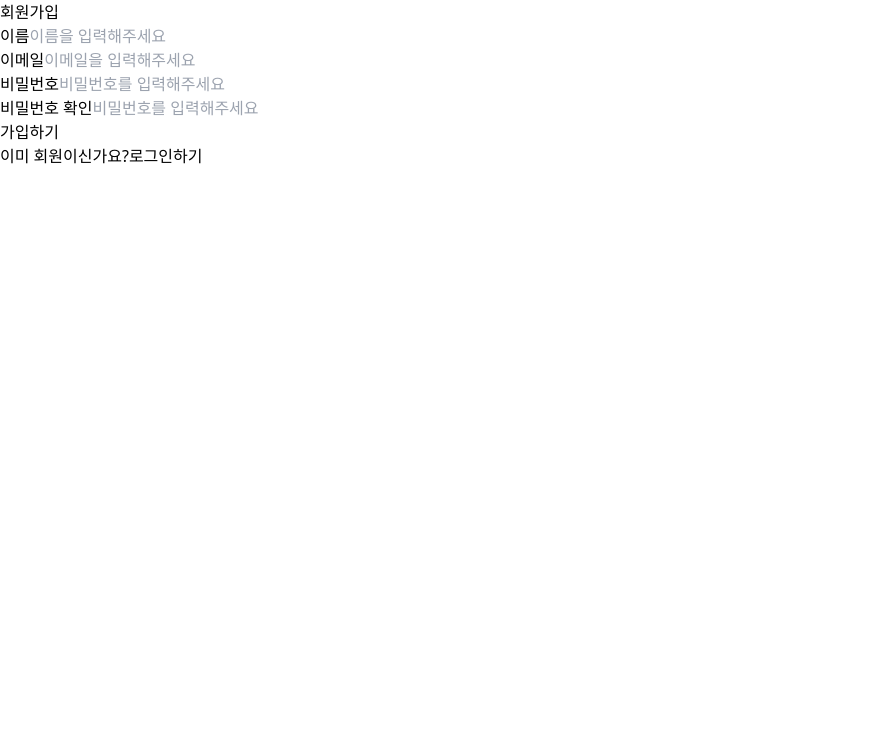
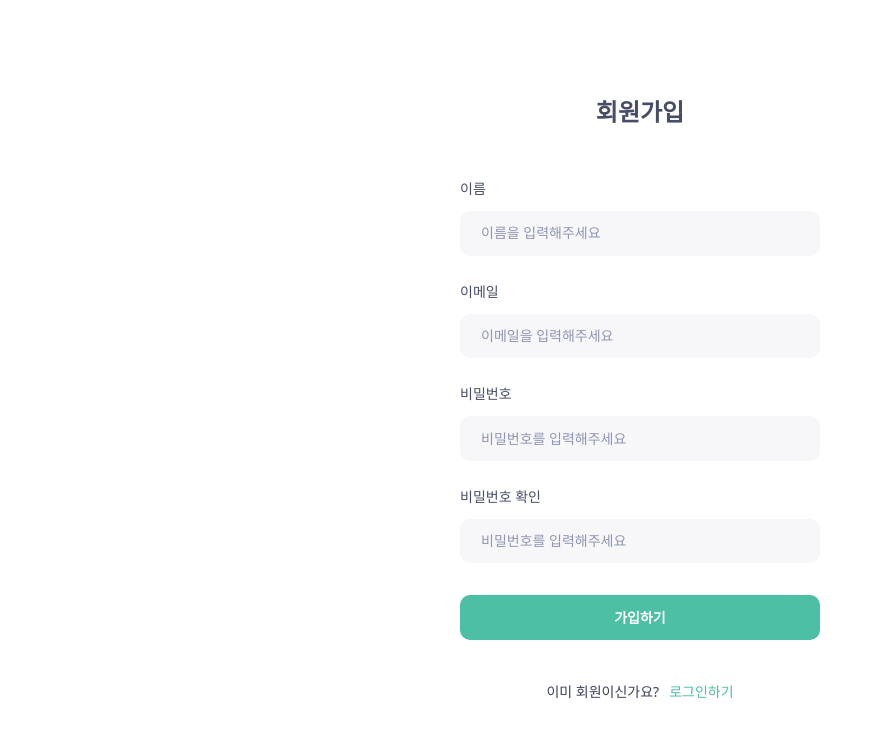
Before and after one commit to sprint6-part3/WeKitBucket, a Next.js app: page /signup in a window 1280 px wide. Shown: the top 738 px of the page, without its empty margins (0-882 px from the left). Built offline with nearby package versions, Linux system fonts and the light colour scheme.

Commit message:
✨ feat : 스타일링 및 기본 구조 다듬기

```diff
--- /dev/null
+++ b/src/app/(auth)/signup/components/Button.tsx
@@ -0,0 +1,14 @@
+import React from "react";
+
+function Button({ type, children }: React.ButtonHTMLAttributes<HTMLButtonElement>) {
+  return (
+    <button
+      type={type}
+      className="mt-8 w-full max-w-[400px] rounded-[10px] bg-primary-green-200 py-[10.5px] text-sm font-semibold leading-[1.7] text-white"
+    >
+      {children}
+    </button>
+  );
+}
+
+export default Button;
--- /dev/null
+++ b/src/app/(auth)/signup/components/ErrorText.tsx
@@ -0,0 +1,7 @@
+import React, { PropsWithChildren } from "react";
+
+function ErrorText({ children }: PropsWithChildren) {
+  return <p className="text-xs leading-[1.5] text-primary-red-200">{children}</p>;
+}
+
+export default ErrorText;
--- /dev/null
+++ b/src/app/(auth)/signup/components/Input.tsx
@@ -0,0 +1,23 @@
+import React, { forwardRef } from "react";
+
+interface IInputProps extends React.InputHTMLAttributes<HTMLInputElement> {
+  validationCheck?: boolean;
+}
+
+export default forwardRef(function Input(
+  { validationCheck, ...rest }: IInputProps,
+  ref: React.LegacyRef<HTMLInputElement>,
+) {
+  return (
+    <input
+      autoComplete="off"
+      className={`box-border w-full rounded-[10px] border border-primary-gray-100 px-5 py-[9.5px] text-sm leading-[1.7] text-primary-gray-500 outline-0 placeholder:text-[#8F95B2] ${
+        validationCheck
+          ? "bg-primary-red-100 focus:border-primary-red-100 focus:bg-primary-red-100"
+          : "bg-primary-gray-100 focus:border-primary-green-200 focus:bg-white"
+      }`}
+      ref={ref}
+      {...rest}
+    />
+  );
+});
--- /dev/null
+++ b/src/app/(auth)/signup/components/Label.tsx
@@ -0,0 +1,11 @@
+import React from "react";
+
+function Label({ htmlFor, children }: React.LabelHTMLAttributes<HTMLLabelElement>) {
+  return (
+    <label htmlFor={htmlFor} className="text-sm leading-[1.7] text-primary-gray-500">
+      {children}
+    </label>
+  );
+}
+
+export default Label;
--- a/src/app/(auth)/signup/page.tsx
+++ b/src/app/(auth)/signup/page.tsx
@@ -1,94 +1,105 @@
-import React, { useRef } from "react";
+"use client";
+
+import React from "react";
 import Link from "next/link";
 import { useForm } from "react-hook-form";
+import { UserInput } from "@/types/auth";
+import Button from "./components/Button.tsx";
+import ErrorText from "./components/ErrorText.tsx";
+import Input from "./components/Input.tsx";
+import Label from "./components/Label.tsx";
 
-interface IForm {
-  name: string;
-  email: string;
-  pwd: string;
-  pwd_confirm: string;
-}
+const EMAIL_REGEX = /^[a-zA-Z0-9._-]+@[a-zA-Z0-9.-]+\.[a-zA-Z]{2,4}$/i;
 
 function SignUp() {
   const {
     register,
     watch,
     formState: { errors },
-  } = useForm<IForm>({
-    mode: "onSubmit",
-    defaultValues: {
-      name: "",
-      email: "",
-      pwd: "",
-    },
-  });
-
-  const passwordRef = useRef<string | null>(null);
-  passwordRef.current = watch("pwd");
+  } = useForm<UserInput>({ mode: "onChange" });
 
   return (
-    <form>
-      <div>회원가입</div>
-      <div>
-        <label htmlFor="name">이름</label>
-        <input
+    <div className="mx-auto flex min-h-dvh w-full max-w-[400px] items-center justify-center px-5 py-5">
+      <div className="flex-1">
+        <h2 className="text-center text-2xl font-semibold leading-[1.3] text-primary-gray-500">회원가입</h2>
+
+        <form className="mb-[40px] mt-[50px]">
+          <div className="grid gap-6">
+            <div className="grid gap-[10px]">
+              <Label htmlFor="name">이름</Label>
+              <Input
                 id="name"
                 placeholder="이름을 입력해주세요"
-          {...register("pwd", {
+                {...register("name", {
                   maxLength: {
                     value: 10,
                     message: "열 자 이하로 작성해주세요.",
                   },
                 })}
+                validationCheck={!!errors.name}
               />
+              {errors?.name && <ErrorText>{errors.name?.message}</ErrorText>}
             </div>
-      {errors?.email ? <p className="error">{errors.email?.message}</p> : null}
-      <div>
-        <label htmlFor="email">이메일</label>
-        <input
+
+            <div className="grid gap-[10px]">
+              <Label htmlFor="email">이메일</Label>
+              <Input
                 id="email"
                 placeholder="이메일을 입력해주세요"
                 {...register("email", {
                   pattern: {
-              value: /^[0-9a-zA-Z]([-_.]?[0-9a-zA-Z])*@[0-9a-zA-Z]([-_.]?[0-9a-zA-Z])*.[a-zA-Z]{2,3}$/i,
+                    value: EMAIL_REGEX,
                     message: "이메일 형식으로 작성해 주세요.",
                   },
                 })}
+                validationCheck={!!errors.email}
               />
-        {errors?.email ? <p className="error">{errors.email?.message}</p> : null}
+              {errors?.email && <ErrorText>{errors.email?.message}</ErrorText>}
             </div>
-      <div>
-        <label htmlFor="pwd">비밀번호</label>
-        <input
-          id="pwd"
+
+            <div className="grid gap-[10px]">
+              <Label htmlFor="password">비밀번호</Label>
+              <Input
+                id="password"
                 type="password"
                 placeholder="비밀번호를 입력해주세요"
-          {...register("pwd", {
+                {...register("password", {
                   minLength: {
                     value: 8,
                     message: "8자 이상 입력해주세요.",
                   },
                 })}
+                validationCheck={!!errors.password}
               />
-        {errors?.pwd ? <p className="error">{errors.pwd?.message}</p> : null}
+              {errors?.password && <ErrorText>{errors.password?.message}</ErrorText>}
             </div>
-      <div>
-        <label htmlFor="pwd_confirm">비밀번호 확인</label>
-        <input
-          id="pwd_confirm"
+
+            <div className="grid gap-[10px]">
+              <Label htmlFor="passwordConfirmation">비밀번호 확인</Label>
+              <Input
+                id="passwordConfirmation"
                 type="password"
                 placeholder="비밀번호를 입력해주세요"
-          {...register("pwd_confirm", {
-            validate: value => (value === watch("pwd") ? true : "비밀번호가 일치하지 않습니다."),
+                {...register("passwordConfirmation", {
+                  validate: value => (value === watch("password") ? true : "비밀번호가 일치하지 않습니다."),
                 })}
+                validationCheck={!!errors.passwordConfirmation}
               />
-        {errors?.pwd_confirm ? <p className="error">{errors.pwd_confirm?.message}</p> : null}
+              {errors?.passwordConfirmation && <ErrorText>{errors.passwordConfirmation?.message}</ErrorText>}
             </div>
-      <button type="submit">가입하기</button>
-      <p>
-        이미 회원이신가요?<Link href="./login">로그인하기</Link>
-      </p>
+          </div>
+
+          <Button type="submit">가입하기</Button>
         </form>
+
+        <div className="mt-[40px] flex items-center justify-center gap-[10px]">
+          <p className="text-center text-sm leading-[1.7] text-primary-gray-600">이미 회원이신가요?</p>
+          <Link href="./login" className="text-center text-sm leading-[1.7] text-primary-green-200">
+            로그인하기
+          </Link>
+        </div>
+      </div>
+    </div>
   );
 }
 
```
Also changed, not shown: src/app/(auth)/signup/_components/signup.css (deleted). Lines whose indentation alone changed are shown as unchanged.
